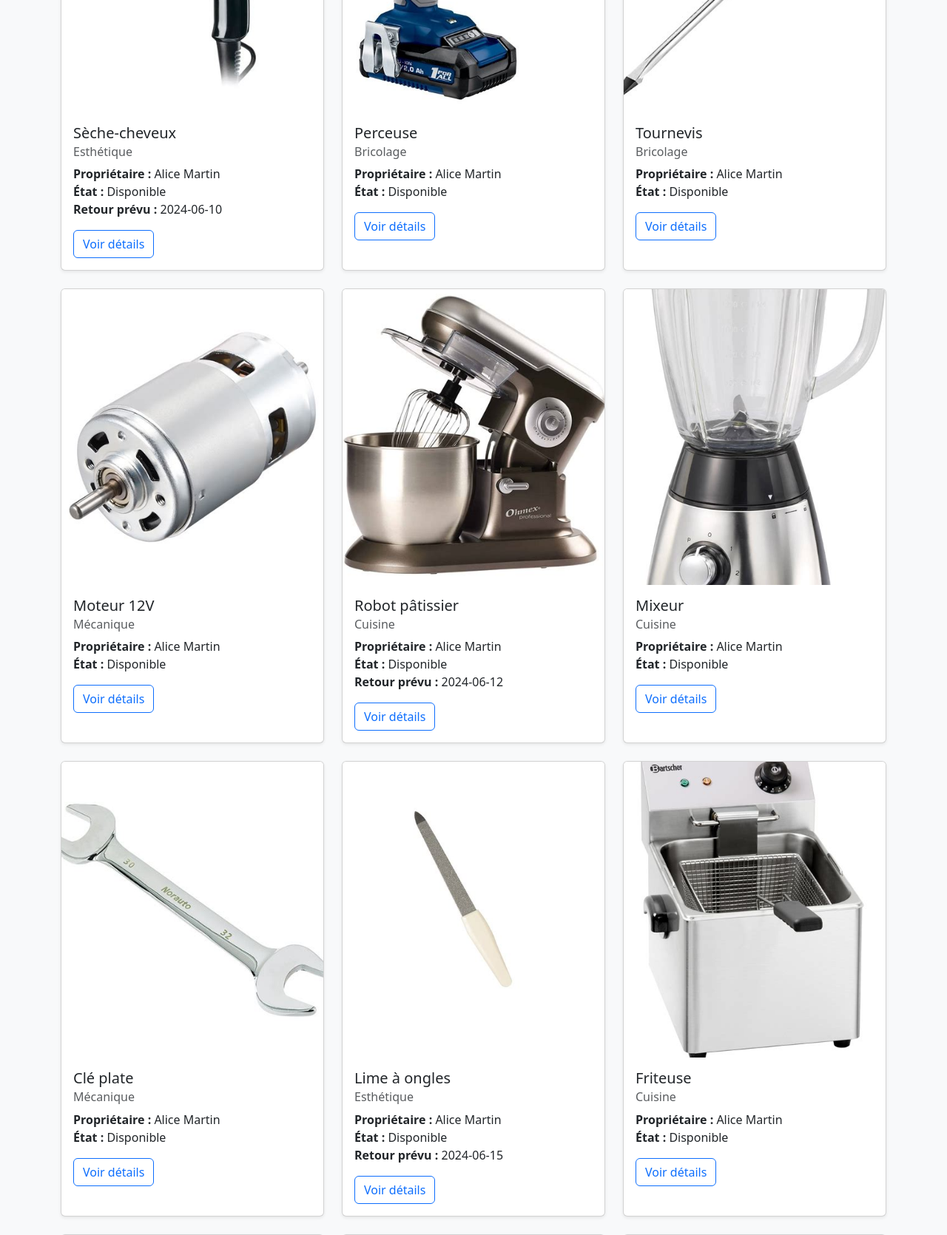
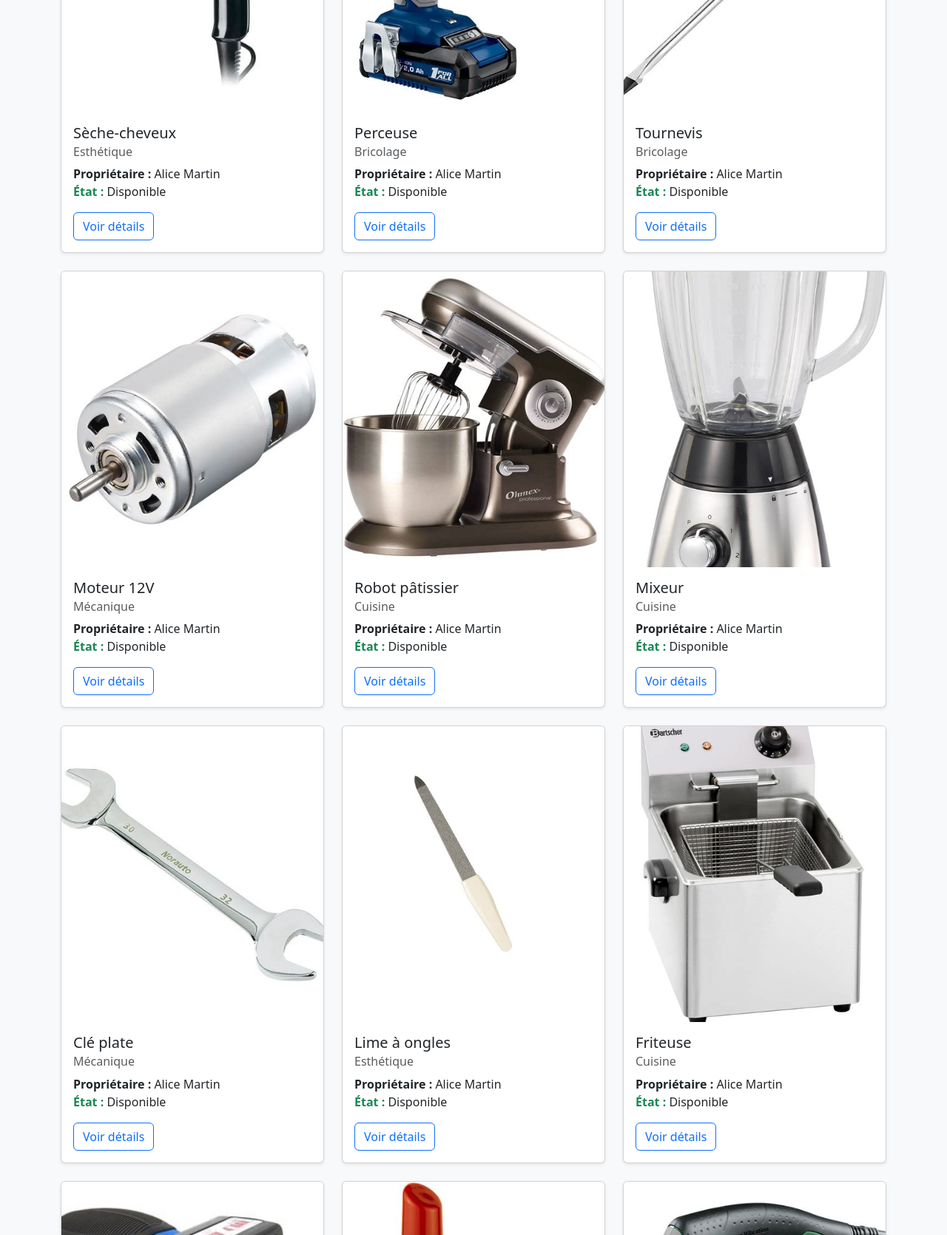
Before and after one commit to Antonio24-hub/final, a PHP site: page /pages/home.php in a window 1280 px wide. Shown: the part 407-2077 px from the top of the page at 74% size. Run offline with PHP 8.4, Linux system fonts and the light colour scheme; data comes from the database, SQL or seed files in the repository.

Commit message:
tedavo le correction e

```diff
--- a/pages/emprunt_objet.php
+++ b/pages/emprunt_objet.php
@@ -1,5 +1,5 @@
 <body>
-    <form action="traitement/traitement_emprunt_objet.php" method="post">
+       <form action="../traitement/traitement_emprunt_objet.php" method="post">
         <div class="mb-3">
             <label for="objet_id" class="form-label">ID de l'objet :</label>
             <input type="text" class="form-control" name="objet_id" id="objet_id" required>
--- a/pages/home.php
+++ b/pages/home.php
@@ -45,14 +45,15 @@ if (!$resultat) {
                         <h6 class="card-subtitle mb-2 text-muted"><?php echo htmlspecialchars($row["nom_categorie"]); ?></h6>
                         <p class="card-text">
                             <strong>Propriétaire :</strong> <?php echo htmlspecialchars($row["proprietaire"]); ?><br>
-                            <strong>État :</strong>
                             <?php
-                                $statut = ($row["date_emprunt"] && (!$row["date_retour"] || $row["date_retour"] >= date('Y-m-d'))) ? "Emprunté" : "Disponible";
-                                echo $statut;
+                                $aujourdhui = date('Y-m-d');
+                                if ($row["date_emprunt"] && $row["date_retour"] && $row["date_retour"] >= $aujourdhui) {
+                                    echo "<strong class='text-danger'>État :</strong> Emprunté<br>";
+                                    echo "<strong class='text-warning'>Disponible le :</strong> " . htmlspecialchars($row["date_retour"]);
+                                } else {
+                                    echo "<strong class='text-success'>État :</strong> Disponible";
+                                }
                             ?>
-                            <?php if ($row["date_retour"]) : ?>
-                                <br><strong>Retour prévu :</strong> <?php echo $row["date_retour"]; ?>
-                            <?php endif; ?>
                         </p>
                         <a href="#" class="btn btn-outline-primary">Voir détails</a>
                     </section>
```
